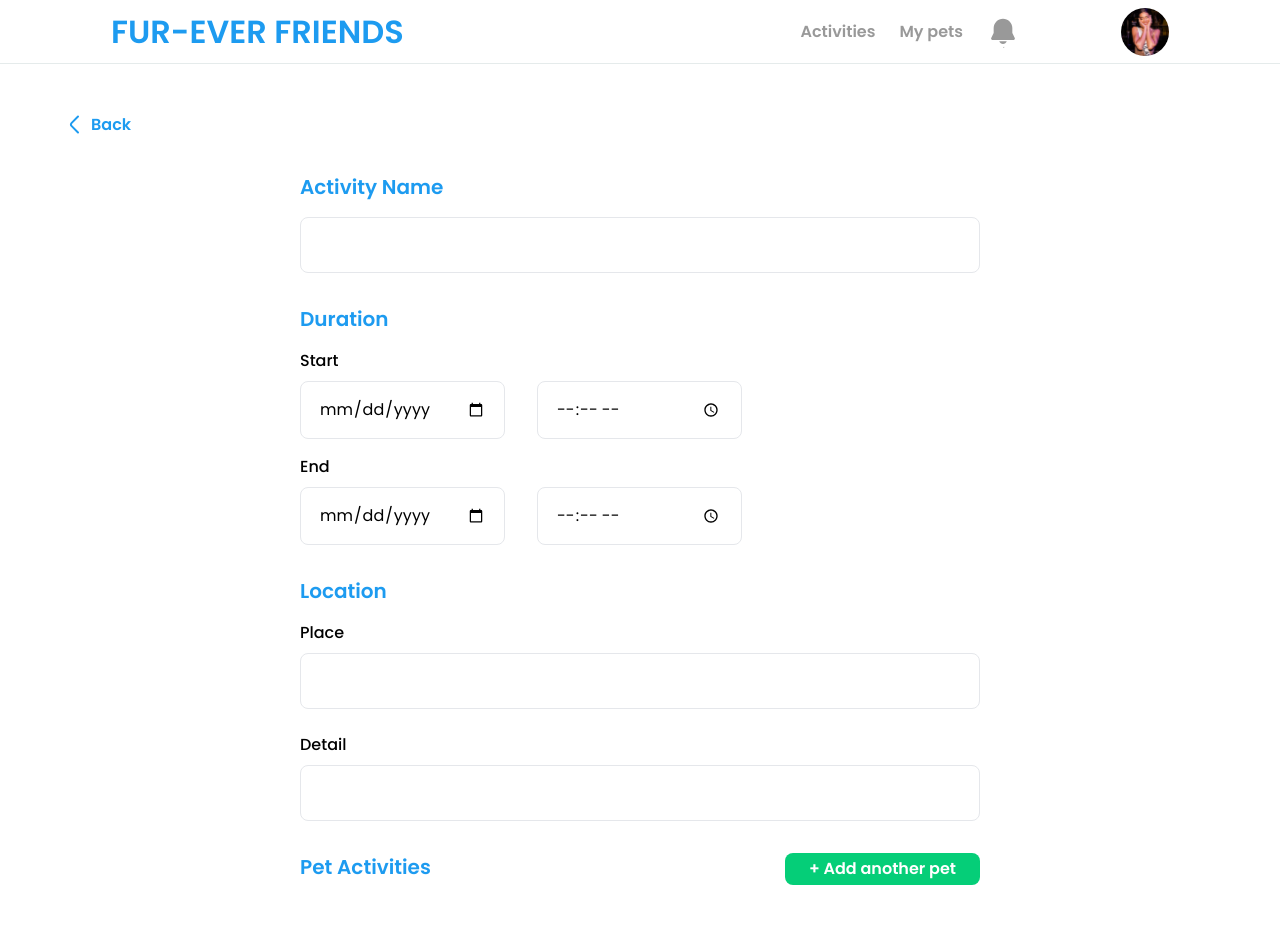
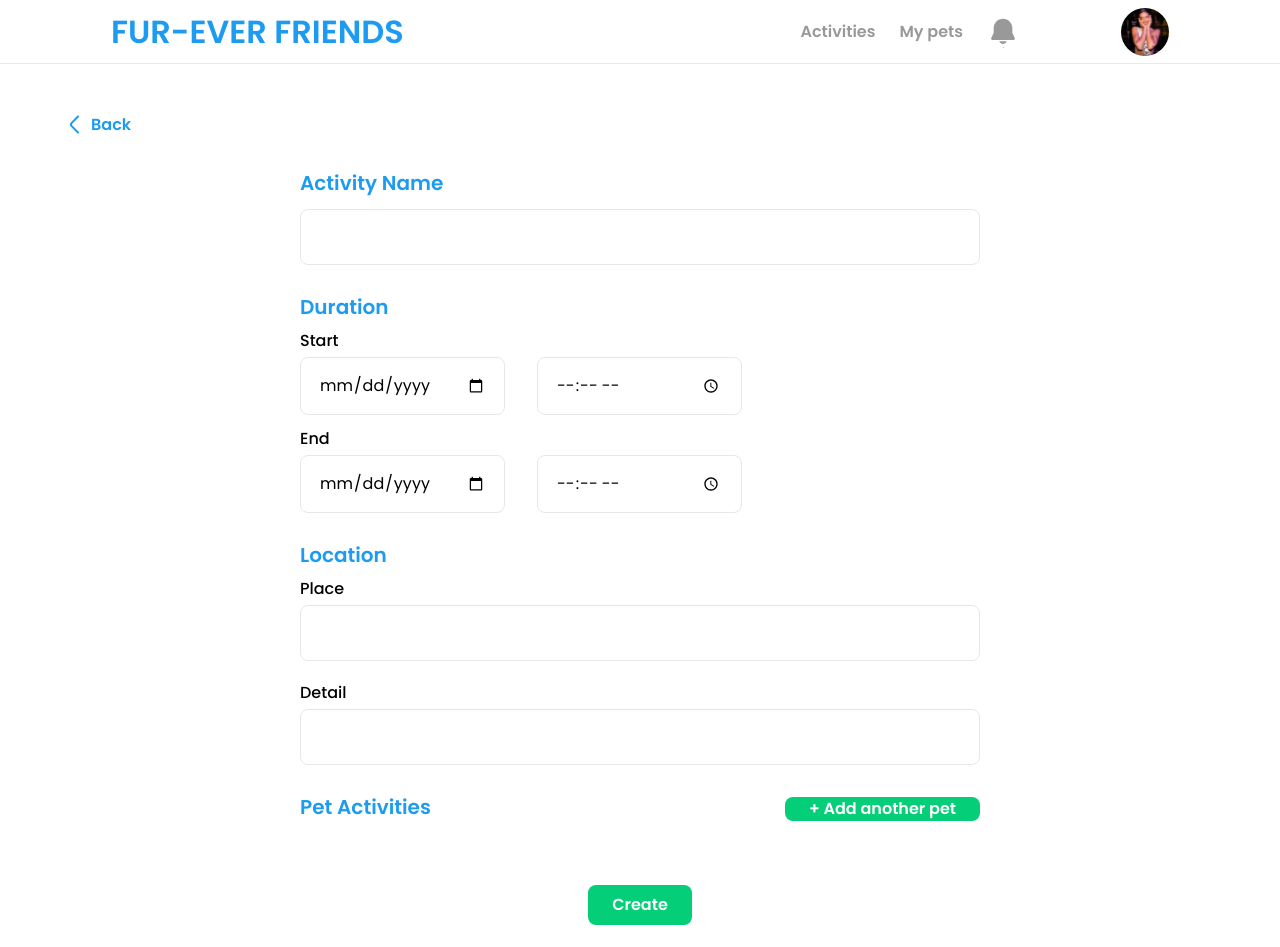
Before and after one commit to jetsarew/fur-ever-friends-frontend, a Next.js app: page /activity/create in a window 1280 px wide. Shown: the top 947 px of the page. Built offline with nearby package versions, Linux system fonts and the light colour scheme.

Commit message:
Fix font, text

```diff
--- a/src/app/activity/(overview)/create/page.tsx
+++ b/src/app/activity/(overview)/create/page.tsx
@@ -68,7 +68,7 @@ export default function Create_activity() {
   };
 
   return (
-    <div className="flex justify-center font-poppins">
+    <div className="flex justify-center">
       <div className="bg-white w-[680px] h-full flex justify-center">
 
 
@@ -76,7 +76,7 @@ export default function Create_activity() {
           <div className="grid grid-row text-black gap-8  bg-white">
             {/* Activity Name */}
             <div>
-              <label className="text-bright-blue block text-xl font-semibold pb-4">
+              <label className="text-bright-blue block text-subheading2 pb-4">
                 Activity Name
               </label>
               <input
@@ -91,12 +91,12 @@ export default function Create_activity() {
 
             {/* Duration */}
             <div>
-              <label className="text-bright-blue block text-xl font-semibold pb-4">
+              <label className="text-bright-blue block text-subheading2 pb-4">
                 Duration
               </label>
 
               {/* Start */}
-              <p className="font-medium mb-2">Start</p>
+              <p className="text-body-bold mb-2">Start</p>
               <div className="flex flex-row w-[65%] gap-8 mb-4">
                 <input
                   type="date"
@@ -117,7 +117,7 @@ export default function Create_activity() {
               </div>
 
               {/* End */}
-              <p className="font-medium mb-2">End</p>
+              <p className="text-body-bold mb-2">End</p>
               <div className="flex flex-row w-[65%] gap-8">
                 <input
                   type="date"
@@ -140,10 +140,10 @@ export default function Create_activity() {
 
             {/* Location */}
             <div>
-              <label className="text-bright-blue block text-xl font-semibold pb-4">
+              <label className="text-bright-blue block text-subheading2 pb-4">
                 Location
               </label>
-              <p className="font-medium mb-2">Place</p>
+              <p className="text-body-bold mb-2">Place</p>
               <input
                 type="text"
                 name="place"
@@ -152,7 +152,7 @@ export default function Create_activity() {
                 className="w-full border rounded-[8px] py-[15px] px-[18px] mb-6"
                 required  // Make this field required
               />
-              <p className="font-medium mb-2">Detail</p>
+              <p className="text-body-bold mb-2">Detail</p>
               <input
                 type="text"
                 name="detail"
@@ -166,13 +166,13 @@ export default function Create_activity() {
             {/* Pet Activities */}
             <div>
               <div className="flex justify-between pb-8">
-                <label className="text-bright-blue block text-xl font-semibold">
+                <label className="text-bright-blue block text-subheading2">
                   Pet Activities
                 </label>
                 <button
                   type="button"
                   onClick={addNewPetActivity} // Trigger adding new pet activity
-                  className="bg-bright-green round-[8px] w-fit h-fit py-1 px-6 rounded-[8px] text-white font-semibold"
+                  className="bg-bright-green round-[8px] w-fit h-fit py-1 px-6 rounded-[8px] text-white text-button"
                 >
                   + Add another pet
                 </button>
@@ -190,7 +190,7 @@ export default function Create_activity() {
             {/* Save Button */}
             <button
               type="submit"
-              className="bg-bright-green round-[8px] w-fit h-fit justify-self-center py-3 px-6 rounded-[8px] text-white font-semibold"
+              className="bg-bright-green round-[8px] w-fit h-fit justify-self-center py-3 px-6 rounded-[8px] text-white text-button"
             >
               Create
             </button>
--- a/src/app/search/page.tsx
+++ b/src/app/search/page.tsx
@@ -19,7 +19,7 @@ export default function FeedPage() {
   return (
     <div>
 
-      <div className="min-h-screen bg-gray-100 p-6 w-full font-poppins">
+      <div className="min-h-screen bg-gray-100 p-6 w-full">
         <div className="flex justify-center">
           <div className="items-center"></div>
 
@@ -35,7 +35,7 @@ export default function FeedPage() {
                 />
                 <input
                   type="text"
-                  className="w-full p-3 rounded-md focus:outline-none text-black bg-white font-poppins"
+                  className="w-full p-3 rounded-md focus:outline-none text-black bg-white"
                   placeholder="Search"
                   value={searchQuery}
                   onChange={handleSearch} // Capture user input
--- a/src/components/Card/AddPetActivityCard.tsx
+++ b/src/components/Card/AddPetActivityCard.tsx
@@ -16,7 +16,7 @@ export default function AddPetActivityCard() {
   };
 
   return (
-    <div className="border px-6 rounded-[8px] font-poppins">
+    <div className="border px-6 rounded-[8px]">
       <div className="flex m-6 gap-4">
         <Image
           src="/Whiskers.jpg"
@@ -26,8 +26,8 @@ export default function AddPetActivityCard() {
           className="rounded-full w-[93px] h-[93px] object-cover"
         />
         <div className="grid h-fit mt-4 content-end">
-          <p className="justify-self-center text-xl font-semibold">Buddy</p>
-          <p className="text-soft-gray font-light">Golden Retriever</p>
+          <p className="justify-self-center text-subheading2">Buddy</p>
+          <p className="text-soft-gray text-small-paragraph">Golden Retriever</p>
         </div>
       </div>
 
@@ -42,7 +42,7 @@ export default function AddPetActivityCard() {
 
       <button
         onClick={addNewTask} // Add new task when button is clicked
-        className="bg-white round-[8px] w-fit h-fit my-6 py-1 px-6 rounded-[8px] text-bright-green border-2 border-bright-green font-semibold"
+        className="bg-white round-[8px] w-fit h-fit my-6 py-1 px-6 rounded-[8px] text-bright-green border-2 border-bright-green text-button"
       >
         + Add a task
       </button>
--- a/src/components/Card/FeedCard.tsx
+++ b/src/components/Card/FeedCard.tsx
@@ -3,7 +3,7 @@ import Image from 'next/image';
 
 export default function FeedCard() {
   return (
-    <div className="text-black border rounded-[8px] px-4 py-6 flex flex-col-2 gap-2 w-[680px] h-[232px] font-poppins">
+    <div className="text-black border rounded-[8px] px-4 py-6 flex flex-col-2 gap-2 w-[680px] h-[232px]">
 
 
       <div>
@@ -17,13 +17,13 @@ export default function FeedCard() {
       </div>
       <div className="grid grid-row-4 gap-2 w-[580px] h-[184px]">
         <div className="flex">
-          <p className="font-bold">Anntonia Porsid</p>
+          <p className="text-body-bold">Anntonia Porsid</p>
           <p className="text-soft-gray">&nbsp;&#x2022;&nbsp;3 Day left</p>
         </div>
 
         <div className="flex gap-2 items-center">
 
-          <p className="text-bright-blue text-xl font-bold">
+          <p className="text-bright-blue text-subheading2">
             Whisker & Buddy outing
           </p>
 
@@ -53,12 +53,12 @@ export default function FeedCard() {
 
         <div className="flex clex-col-2 gap-8">
           <div>
-            <p className="font-bold">Start</p>
+            <p className="text-body-bold">Start</p>
             <p>December 31, 2024 at 7:00 am</p>
           </div>
 
           <div>
-            <p className="font-bold">End</p>
+            <p className="text-body-bold">End</p>
             <p>December 31, 2024 at 6:00 pm</p>
           </div>
         </div>
--- a/src/components/Card/TaskCard.tsx
+++ b/src/components/Card/TaskCard.tsx
@@ -10,8 +10,8 @@ interface TaskCardProps {
 export default function TaskCard({ taskId, removeTask }: TaskCardProps) {
   return (
     <div>
-      <div className="flex justify-between font-poppins">
-        <p className="font-medium mb-2">Task</p>
+      <div className="flex justify-between">
+        <p className="text-body-bold mb-2">Task</p>
         <Image
           src="/cross.svg"
           width={24}
@@ -31,9 +31,9 @@ export default function TaskCard({ taskId, removeTask }: TaskCardProps) {
         <option value="relaxation">Relaxation</option>
       </select>
 
-      <div className="mt-4">
-        <p className="font-medium mb-2">Detail</p>
-        <textarea className="w-full border rounded-[8px] resize-none px-[18px] py-[15px] flex flex-col" />
+      <div className="mt-4 flex flex-col">
+        <p className="text-body-bold mb-2">Detail</p>
+        <textarea className="w-full border rounded-[8px] resize-none px-[18px] py-[15px]" />
       </div>
 
       <hr className="mt-6" />
```
Also changed, not shown: src/app/pet/(overview)/create/page.tsx (+9 -9 lines).
